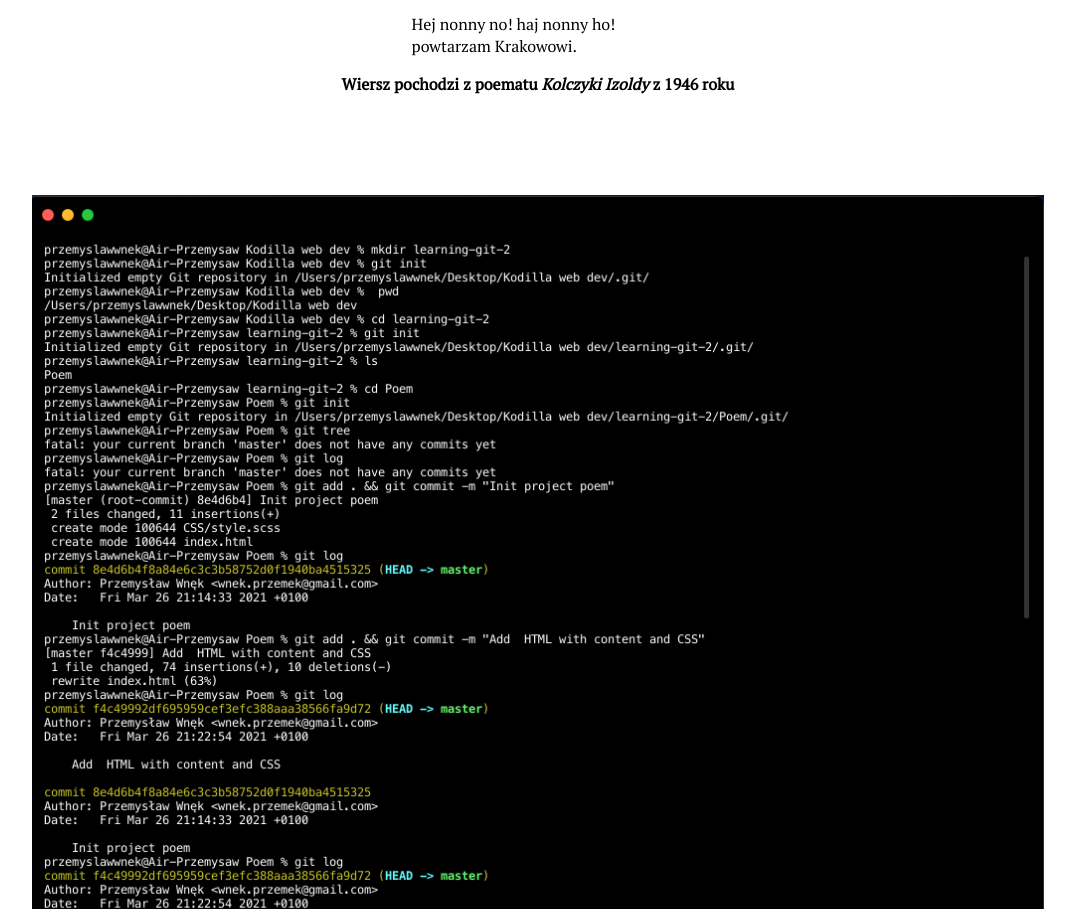
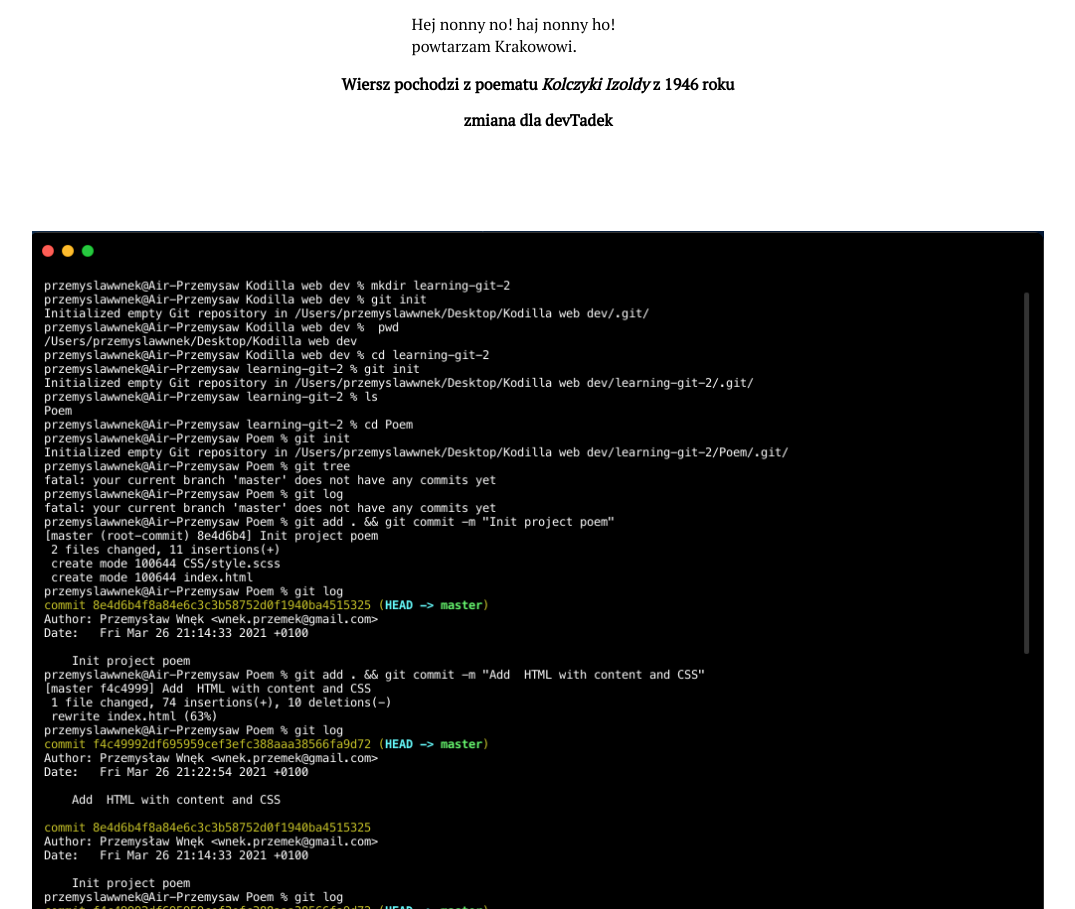
Before and after one commit to perspicere-dev/Kodilla-poem, a website: page index.html in a window 1280 px wide. Shown: the part 1297-2206 px from the top of the page, without its empty margins (102-1177 px from the left). Drawn offline with Linux system fonts and the light colour scheme.

Commit message:
add new h2 devTadek

```diff
--- a/index.html
+++ b/index.html
@@ -61,6 +61,7 @@
 
     </div>
     <h2>Wiersz pochodzi z poematu <em>Kolczyki Izoldy</em> z 1946 roku</h2>
+    <h2>zmiana dla devTadek</h2>
   </div>
 <div class="screens">
   <img class="screen" src="IMG/1.png" alt="screen1">
```
